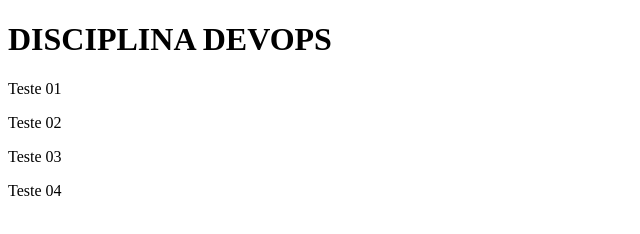
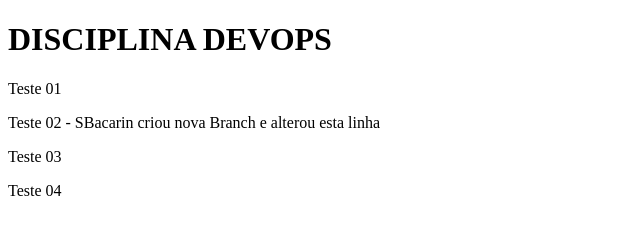
Before and after one commit to Bacarin-Solucoes-Tecnologicas/DevOps, a plain HTML site: page Index.html in a window 1280 px wide. Shown: the whole page, without its empty margins (0-640 px from the left). Drawn offline with Linux system fonts and the light colour scheme.

Commit message:
SBacarin v01.html
Nova branch Sérgio

```diff
--- a/Index.html
+++ b/Index.html
@@ -8,7 +8,7 @@
 <body>
     <h1>DISCIPLINA DEVOPS</h1>
     <p>Teste 01</p>
-    <p>Teste 02</p>
+    <p>Teste 02 - SBacarin criou nova Branch e alterou esta linha </p>
     <p>Teste 03</p>
     <p>Teste 04</p>
 </body>
```
